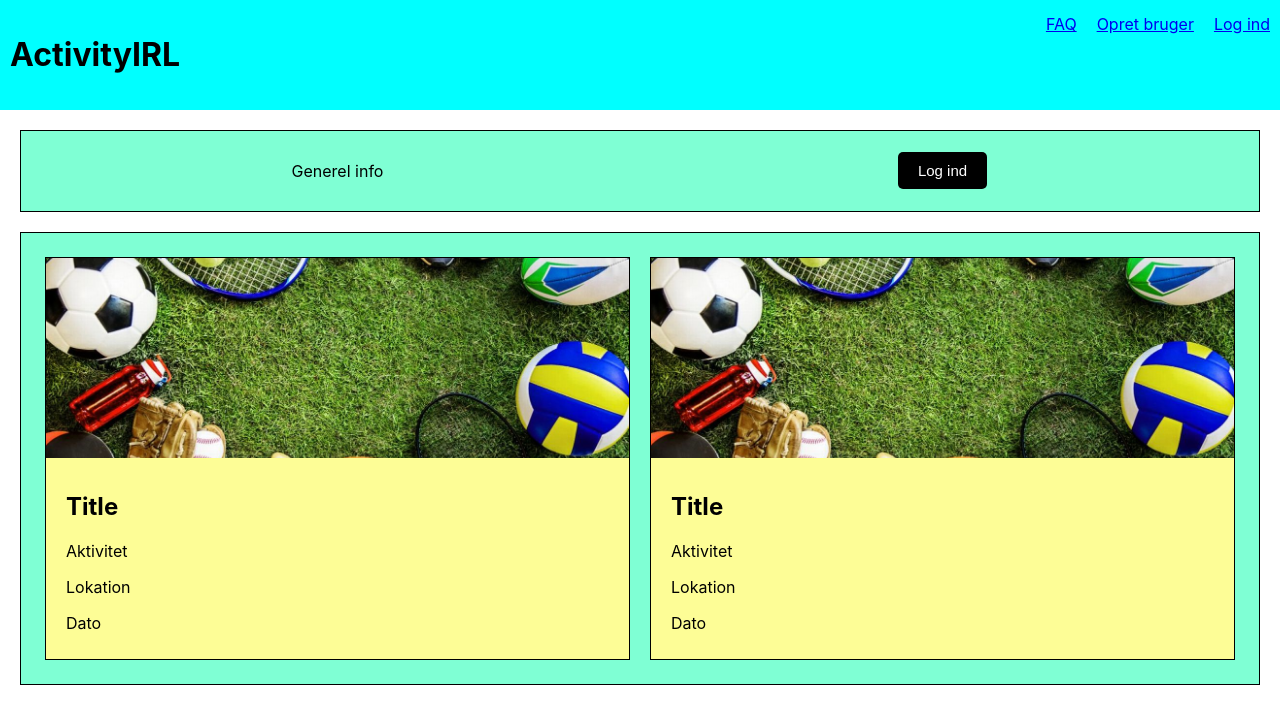
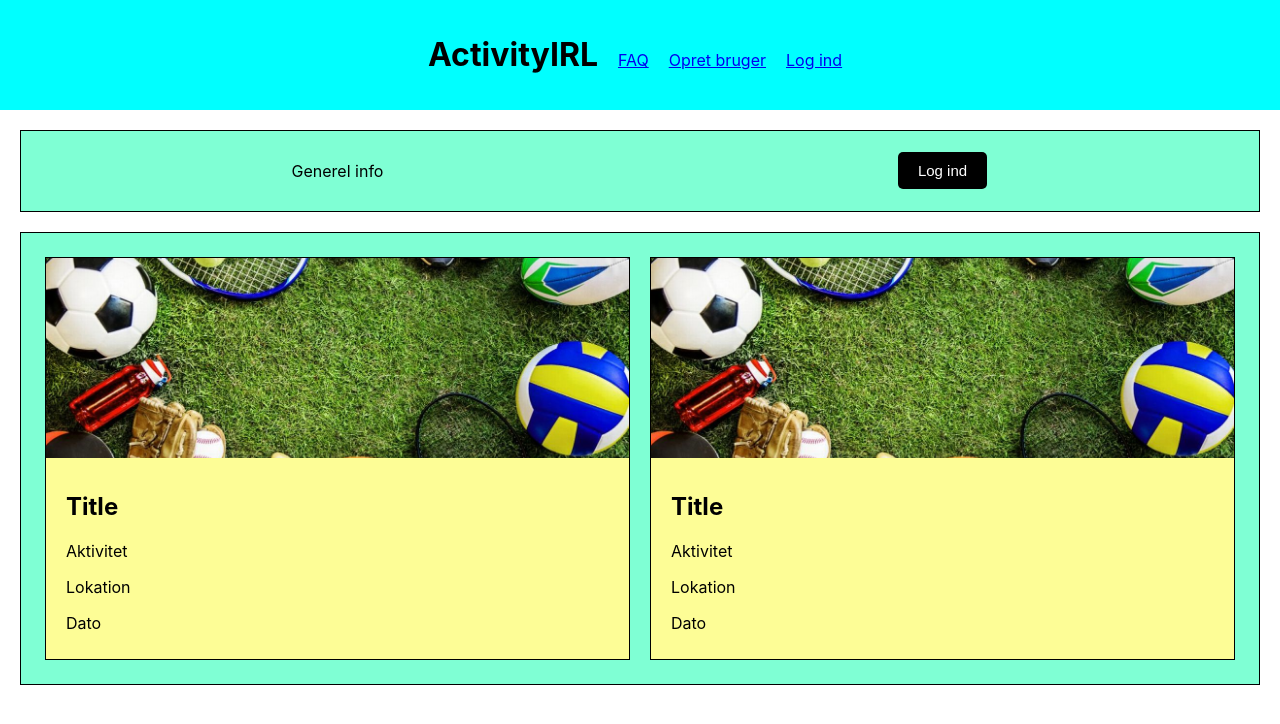
Before and after one commit to AUmav/PRJ4ActivitIRL, a React (Create React App) app in the folder activitirl-web/: page / in a window 1280 px wide. Shown: the top 724 px of the page. Built offline with nearby package versions, Linux system fonts and the light colour scheme.

Commit message:
Changed navigation bar CSS

```diff
--- a/activitirl-web/src/components/NavBar.js
+++ b/activitirl-web/src/components/NavBar.js
@@ -1,10 +1,14 @@
 const NavBar = () => {
     return(
         <div className="navigation-bar">
-            <h1>ActivityIRL</h1>
-            <a href="/faq">FAQ</a>
-            <a href="/join">Opret bruger</a>
-            <a href="/login">Log ind</a>
+            <div className="nav-left">
+                <h1>ActivityIRL</h1>
+            </div>
+            <div className="nav-right">
+                <a href="/faq">FAQ</a>
+                <a href="/join">Opret bruger</a>
+                <a href="/login">Log ind</a>
+            </div>
         </div>
 
     );
--- a/activitirl-web/src/index.css
+++ b/activitirl-web/src/index.css
@@ -14,21 +14,24 @@ code {
 
 
 .navigation-bar{
-  display: inline-block;
-  text-align: right;
   background-color: aqua;
   width: 100%;
   padding-top: 14px;
   padding-bottom: 14px;
 }
 
-.navigation-bar a{
+.nav-left{
+  display: inline-block;
+  padding-left: 10px;
+}
+.nav-right{
+  display: inline-block;
   padding: 10px;
 }
 
-.navigation-bar h1{
-  float: left;
-  padding-left: 10px;
+.nav-right a{
+  padding: 10px;
+  text-align: right;
 }
 
 .info-element{
```
